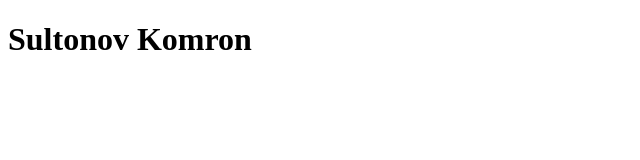
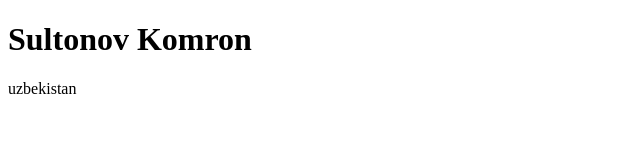
Before and after one commit to Komronbek17/work-with-git, a plain HTML site: page VCS/index.html in a window 1280 px wide. Shown: the full height of the page, 0-640 px from the left. Drawn offline with Linux system fonts and the light colour scheme.

Commit message:
I update index.html file

```diff
--- a/VCS/index.html
+++ b/VCS/index.html
@@ -6,5 +6,6 @@
 </head>
 <body>
 <h1>Sultonov Komron</h1>
+    uzbekistan
 </body>
 </html>
```
